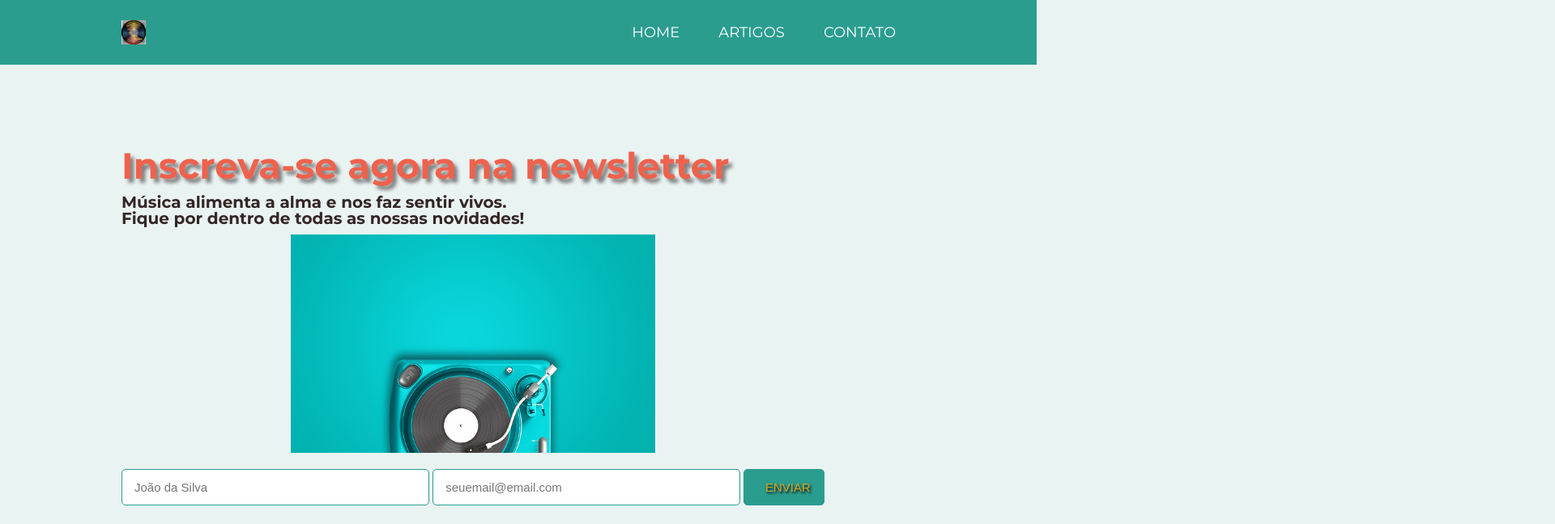
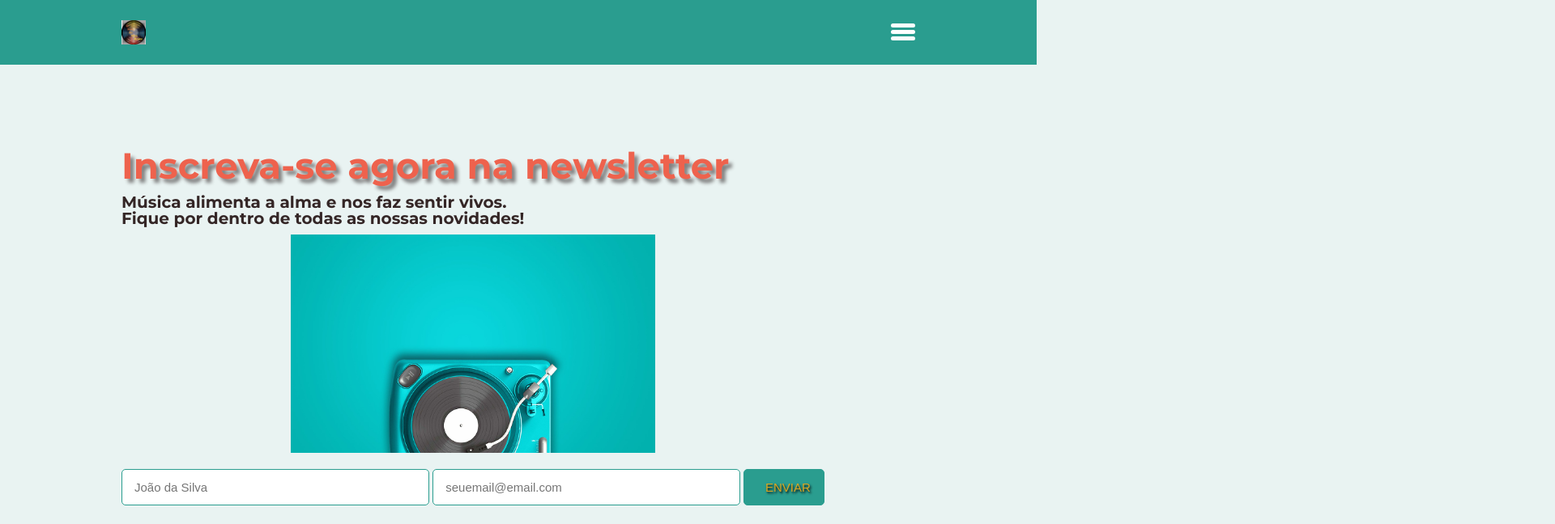
Before and after one commit to gustav0drigues/DesafioModulo5TechAcademy, a plain HTML site: page index.html in a window 1280 px wide. Shown: the top 648 px of the page at 81% size, 1920 px wide, since content can reach past the window. Drawn offline with Linux system fonts and the light colour scheme.

Commit message:
Altera responsividade menu

```diff
--- a/css/responsive.css
+++ b/css/responsive.css
@@ -1,23 +1,23 @@
-@media (max-width: 1000px){
-    main .container-main div{
+@media (max-width: 1000px) {
+    main .container-main div {
         margin: auto;
     }
 
-main .container-main img{
+    main .container-main img {
         display: flex;
         align-items: center;
         justify-content: space-between;
     }
 
-h2{
+    h2 {
         margin-left: 50px;
     }
 
-div h3{
+    div h3 {
         margin-left: 50px;
     }
 
-form{
+    form {
         display: flex;
         align-items: center;
         width: 100%;
@@ -26,43 +26,60 @@ form{
         flex-direction: column;
     }
 
-input{
+    input {
         margin: 12px;
     }
 }
 
-@media (min-height: 631px){
-    .container-menu{
-        display: none;
-    }
-}
-
-@media (max-width: 1000px){
-    .container{
+@media (max-width: 1000px) {
+    .container {
         padding: 0px 20px;
     }
 }
 
-@media (max-width: 630px){
-    nav{
+@media (max-width: 630px) {}
+
+.menu-button-container {
+    display: flex;
+}
+
+.menu {
+    position: absolute;
+    margin-top: 30px;
+    flex-direction: column;
+    width: 100vw;
+    justify-content: center;
+    align-items: center;
+    left: 100%;
+    transform: translateX(100vw);
+    transition: 0.5s ease transform;
+}
+
+.menu>li {
+    display: flex;
+    justify-content: center;
+    margin: 0;
+    padding: 0px;
+    width: 100%;
+    color: white;
+    background-color: #2a9d8f;
+    border-radius: 5px;
+}
+
+.menu>li:not(:last-child) {
+    border-bottom: 1px solid white;
+}
+
+.menu li a {
+    flex: 1;
+    text-align: center;
+}
+
+main .container-menu img {
     display: none;
 }
-    main .container-menu img{
-        display: none;
-    }
-    .container-menu{
-        height: 100%;
-        display: flex;
-        align-items: center;
-        justify-content: center;
-    }
 
-    #checkbox-menu{
-        position: absolute;
-        opacity: 0;
-    }
-
-    label{
+label {
     cursor: pointer;
     position: relative;
     display: block;
@@ -70,7 +87,7 @@ input{
     width: 30px;
 }
 
-    label span{
+label span {
     position: absolute;
     display: block;
     height: 5px;
@@ -80,27 +97,37 @@ input{
     transition: 0.25s ease-in-out;
 }
 
-    label span:nth-child(1){
+label span:nth-child(1) {
     top: 0;
 }
 
-    label span:nth-child(2){
+label span:nth-child(2) {
     top: 8px;
 }
 
-    label span:nth-child(1){
+label span:nth-child(1) {
     top: 16px;
 }
 
-    #checkbox-menu:checked + label span:nth-child(1){
+#checkbox-menu:checked+label span:nth-child(1) {
     transform: rotate(-45deg);
     top: 8px
 }
-    #checkbox-menu:checked + label span:nth-child(2){
+
+#checkbox-menu:checked+label span:nth-child(2) {
     opacity: 0;
 }
-    #checkbox-menu:checked + label span:nth-child(3){
+
+#checkbox-menu:checked+label span:nth-child(3) {
     transform: rotate(45deg);
     top: 8px
 }
+
+nav.menu{
+    width: 100%;
 }
+
+#checkbox-menu:checked~nav .menu{
+    transform: translateX(-100vw);
+    transition: 0.5s ease transform;
+}
--- a/css/style.css
+++ b/css/style.css
@@ -52,6 +52,10 @@ header nav ul li a:hover{
 
 header .container img{
     height: 30px;
+}
+
+#checkbox-menu{
+    display: none;
 }
 
 main{
--- a/index.html
+++ b/index.html
@@ -18,15 +18,13 @@
             <div class="menu-section">
                 <div class="container-menu">
                     <input type="checkbox" id="checkbox-menu">
-                    <label for="checkbox-menu">
+                    <label class="menu-button-container" for="checkbox-menu">
                         <span></span>
                         <span></span>
                         <span></span>
                     </label>
-                </div>
-
                     <nav>
-                    <ul>
+                        <ul class="menu">
                             <li>
                                 <a href="#">Home</a>
                             </li>
@@ -38,7 +36,7 @@
                             </li>
                         </ul>
                     </nav>
-
+                </div>
             </div>
         </div>
     </header>
@@ -105,9 +103,12 @@
     <fieldset>
         <legend>Contato</legend>
         <form>
-        <p><label for="nome">Nome Completo*: </label><input type="text" name="nome" placeholder="João da Silva" required size="40px" id="nome"></p>
-        <p><label for="sobrenome">E-mail*: </label><input type="email" name="email" placeholder="joaosilva@email.com" required size="40px" id="sobrenome"></p>
-        <p><label for="nascimento">Nascimento: </label><input type="date" id="dtini" name="dtinicio" min="1920-01-01" max="2022-12-31" size="40px" id="nascimento"></p>
+            <p><label for="nome">Nome Completo*: </label><input type="text" name="nome" placeholder="João da Silva"
+                    required size="40px" id="nome"></p>
+            <p><label for="sobrenome">E-mail*: </label><input type="email" name="email"
+                    placeholder="joaosilva@email.com" required size="40px" id="sobrenome"></p>
+            <p><label for="nascimento">Nascimento: </label><input type="date" id="dtini" name="dtinicio"
+                    min="1920-01-01" max="2022-12-31" size="40px" id="nascimento"></p>
             <div class="contact-selection">
                 <label for="contato">Tipo de contato*:</label>
                 <select id="contato">
@@ -122,8 +123,8 @@
                 <textarea id="texto" name="texto" rows="8" cols="60">Sua mensagem aqui</textarea>
             </div>
             <div class="concordo">
-            <input type="checkbox" id="checkbox-agree" name="concordo"
-                    <label for="concordo">Concordo com os termos</label>
+                <input type="checkbox" id="checkbox-agree" name="concordo" <label for="concordo">Concordo com os
+                termos</label>
             </div>
             <input type="submit" value="Enviar">
         </form>
```
Lines whose indentation alone changed are shown as unchanged.
